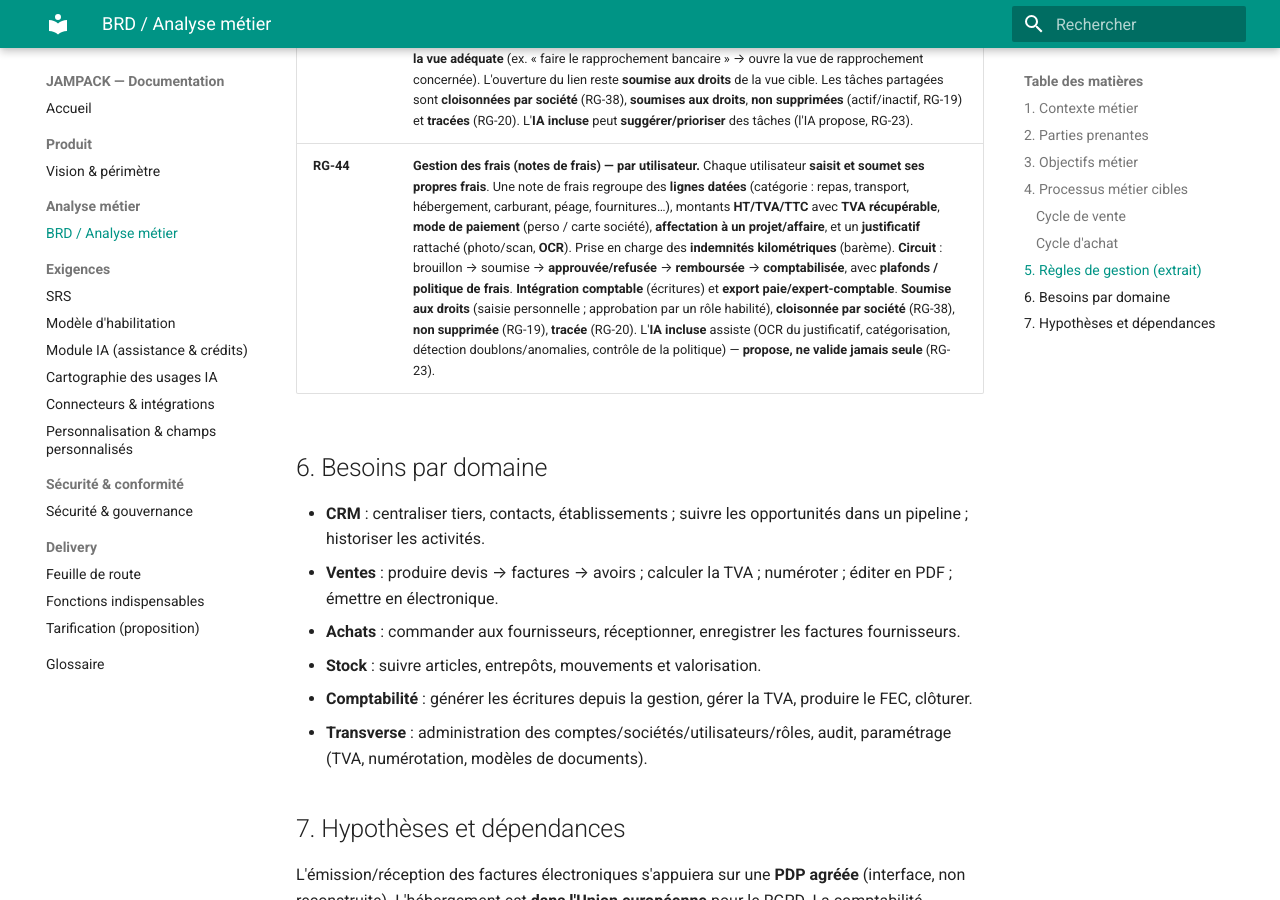
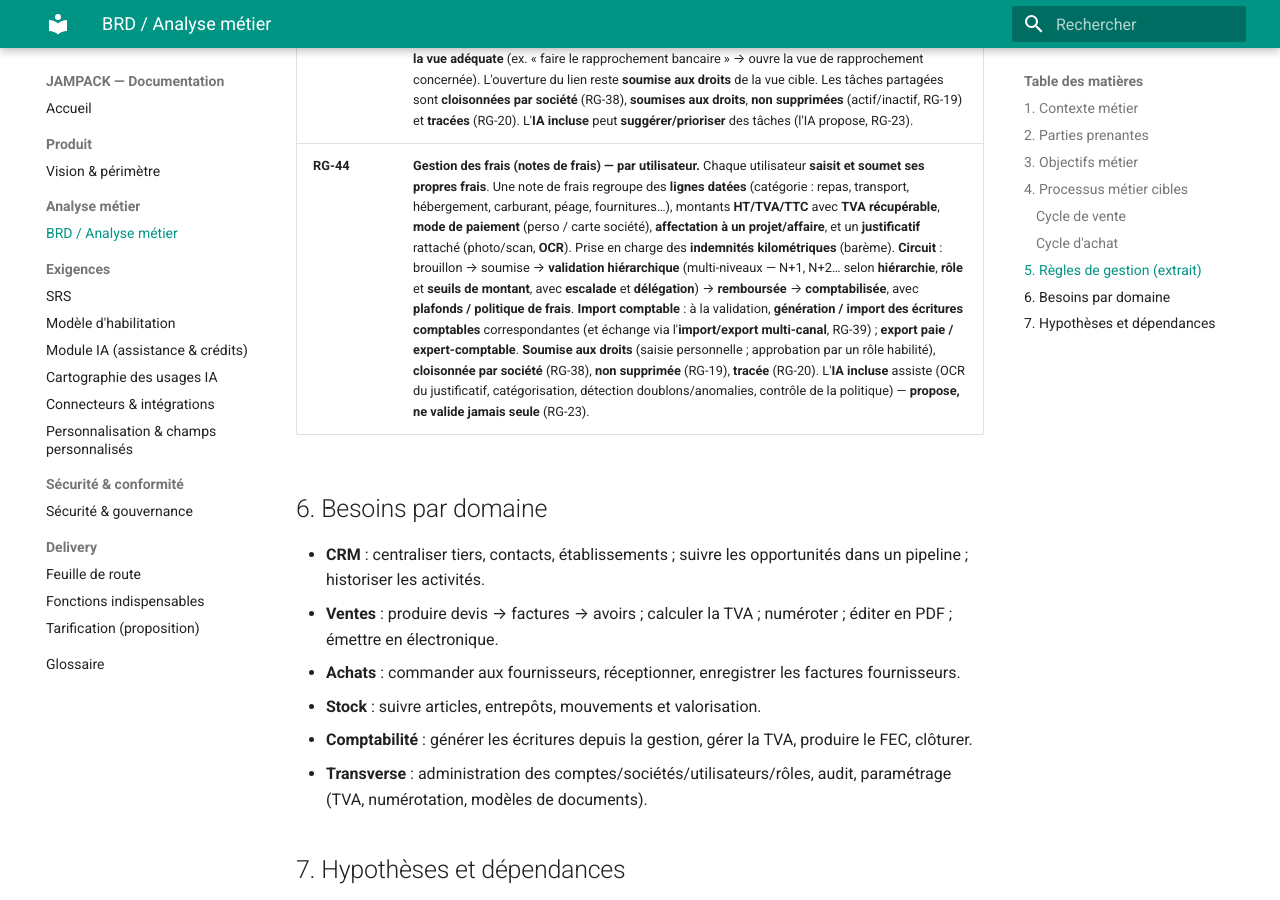
Before and after one commit to chrisx13/jampack-docs, an MkDocs documentation site: the page built from docs/10-analyse-metier/brd.md, in a window 1280 px wide and 900 px high, scrolled down 6693 px. Built offline with MkDocs 1.6.1 and Material for MkDocs 9.7.7, drawn with Linux system fonts in a browser that asks for light colours.

Commit message:
docs(frais): validation hierarchique + import comptable
- RG-44: circuit avec validation hierarchique multi-niveaux (N+1/N+2 selon
  hierarchie/role/seuils, escalade, delegation); import comptable = generation/import
  des ecritures a la validation (+ echange via import/export multi-canal RG-39),
  export paie/EC.
- fonctions-indispensables + roadmap (Jalon I) alignes.

Co-Authored-By: Claude Opus 4.8 <noreply@anthropic.com>
Claude-Session: https://claude.ai/code/session_01Pwuv6ro2738bcQPvWxGDbM

```diff
--- a/docs/10-analyse-metier/brd.md
+++ b/docs/10-analyse-metier/brd.md
@@ -95,7 +95,7 @@ flowchart LR
 | **RG-41** | **Tous les documents sont personnalisables.** L'**intégralité** des documents produits par JAMPACK — devis, factures, avoirs, factures d'acompte, bons de commande/livraison, relances, courriers, e-mails, accusés, **états et exports**… — est personnalisable via le **moteur de modèles** (RG-30) : **mise en page**, **contenu**, **logo/branding**, **mentions légales/CGV**, **champs de fusion** et **sections conditionnelles**, **par société**. La gestion des modèles se fait **au niveau administration** (module **Administration** / **paramètres globaux**, RG-11), réservée aux profils habilités par un **droit de paramétrage** — ce n'est **pas** un réglage utilisateur individuel (à distinguer de la personnalisation d'affichage, RG-35). Les modèles sont **versionnés**, **jamais supprimés** (actif/inactif, RG-19) et **tracés** (RG-20). Des modèles par défaut prêts à l'emploi sont fournis (principe de **simplicité d'abord**). |
 | **RG-42** | **Mention de subrogation (affacturage).** Les documents officiels — au premier chef la **facture** — comportent une **zone de subrogation activable** pour le cas où la société **cède ses créances à un affactureur (factor)**. Quand l'affacturage est actif, le document affiche la **clause de subrogation** légale et les **coordonnées de règlement du factor** (IBAN/RIB du factor) auxquelles le client doit payer valablement, **en lieu et place** de celles de la société. Activable au niveau **société / client / contrat** ou **par pièce**, paramétré **au niveau administration** (modèles, RG-41), **tracé** (RG-20) ; le factor est géré comme un **tiers dédié**, et les **mentions légales** restent conformes. |
 | **RG-43** | **Gestion des tâches (personnelles & mutualisées).** JAMPACK gère les tâches à **deux portées** : les **tâches personnelles**, **privées à leur propriétaire** (invisibles aux autres, y compris en vue consolidée), et les **tâches mutualisées/partagées** au sein de l'entreprise — **assignables** à un ou plusieurs utilisateurs et **visibles selon les droits**. Une **tâche personnelle peut devenir mutualisée** ; le **créateur en reste le propriétaire** quel que soit son partage, et **lui seul** (ou un administrateur habilité) peut **assigner/désassigner** des utilisateurs et gérer le partage. Les **assignés** la voient, sont **notifiés** et peuvent la faire **avancer** selon leurs droits, **sans en prendre la propriété**. Une tâche porte **échéance, priorité, statut, assignation, rappels/notifications** et peut être **reliée à n'importe quelle vue ou fiche de l'ERP** via un **lien contextuel profond** : elle est **créable depuis une vue** (capture de la vue, des filtres et de l'enregistrement courant) et, d'un **clic**, **rouvre exactement la vue adéquate** (ex. « faire le rapprochement bancaire » → ouvre la vue de rapprochement concernée). L'ouverture du lien reste **soumise aux droits** de la vue cible. Les tâches partagées sont **cloisonnées par société** (RG-38), **soumises aux droits**, **non supprimées** (actif/inactif, RG-19) et **tracées** (RG-20). L'**IA incluse** peut **suggérer/prioriser** des tâches (l'IA propose, RG-23). |
-| **RG-44** | **Gestion des frais (notes de frais) — par utilisateur.** Chaque utilisateur **saisit et soumet ses propres frais**. Une note de frais regroupe des **lignes datées** (catégorie : repas, transport, hébergement, carburant, péage, fournitures…), montants **HT/TVA/TTC** avec **TVA récupérable**, **mode de paiement** (perso / carte société), **affectation à un projet/affaire**, et un **justificatif** rattaché (photo/scan, **OCR**). Prise en charge des **indemnités kilométriques** (barème). **Circuit** : brouillon → soumise → **approuvée/refusée** → **remboursée** → **comptabilisée**, avec **plafonds / politique de frais**. **Intégration comptable** (écritures) et **export paie/expert-comptable**. **Soumise aux droits** (saisie personnelle ; approbation par un rôle habilité), **cloisonnée par société** (RG-38), **non supprimée** (RG-19), **tracée** (RG-20). L'**IA incluse** assiste (OCR du justificatif, catégorisation, détection doublons/anomalies, contrôle de la politique) — **propose, ne valide jamais seule** (RG-23). |
+| **RG-44** | **Gestion des frais (notes de frais) — par utilisateur.** Chaque utilisateur **saisit et soumet ses propres frais**. Une note de frais regroupe des **lignes datées** (catégorie : repas, transport, hébergement, carburant, péage, fournitures…), montants **HT/TVA/TTC** avec **TVA récupérable**, **mode de paiement** (perso / carte société), **affectation à un projet/affaire**, et un **justificatif** rattaché (photo/scan, **OCR**). Prise en charge des **indemnités kilométriques** (barème). **Circuit** : brouillon → soumise → **validation hiérarchique** (multi-niveaux — N+1, N+2… selon **hiérarchie**, **rôle** et **seuils de montant**, avec **escalade** et **délégation**) → **remboursée** → **comptabilisée**, avec **plafonds / politique de frais**. **Import comptable** : à la validation, **génération / import des écritures comptables** correspondantes (et échange via l'**import/export multi-canal**, RG-39) ; **export paie / expert-comptable**. **Soumise aux droits** (saisie personnelle ; approbation par un rôle habilité), **cloisonnée par société** (RG-38), **non supprimée** (RG-19), **tracée** (RG-20). L'**IA incluse** assiste (OCR du justificatif, catégorisation, détection doublons/anomalies, contrôle de la politique) — **propose, ne valide jamais seule** (RG-23). |
 
 ## 6. Besoins par domaine
 
```
Also changed, not shown: docs/70-delivery/fonctions-indispensables.md (+1 -1 lines), docs/70-delivery/roadmap.md (+1 -1 lines).
